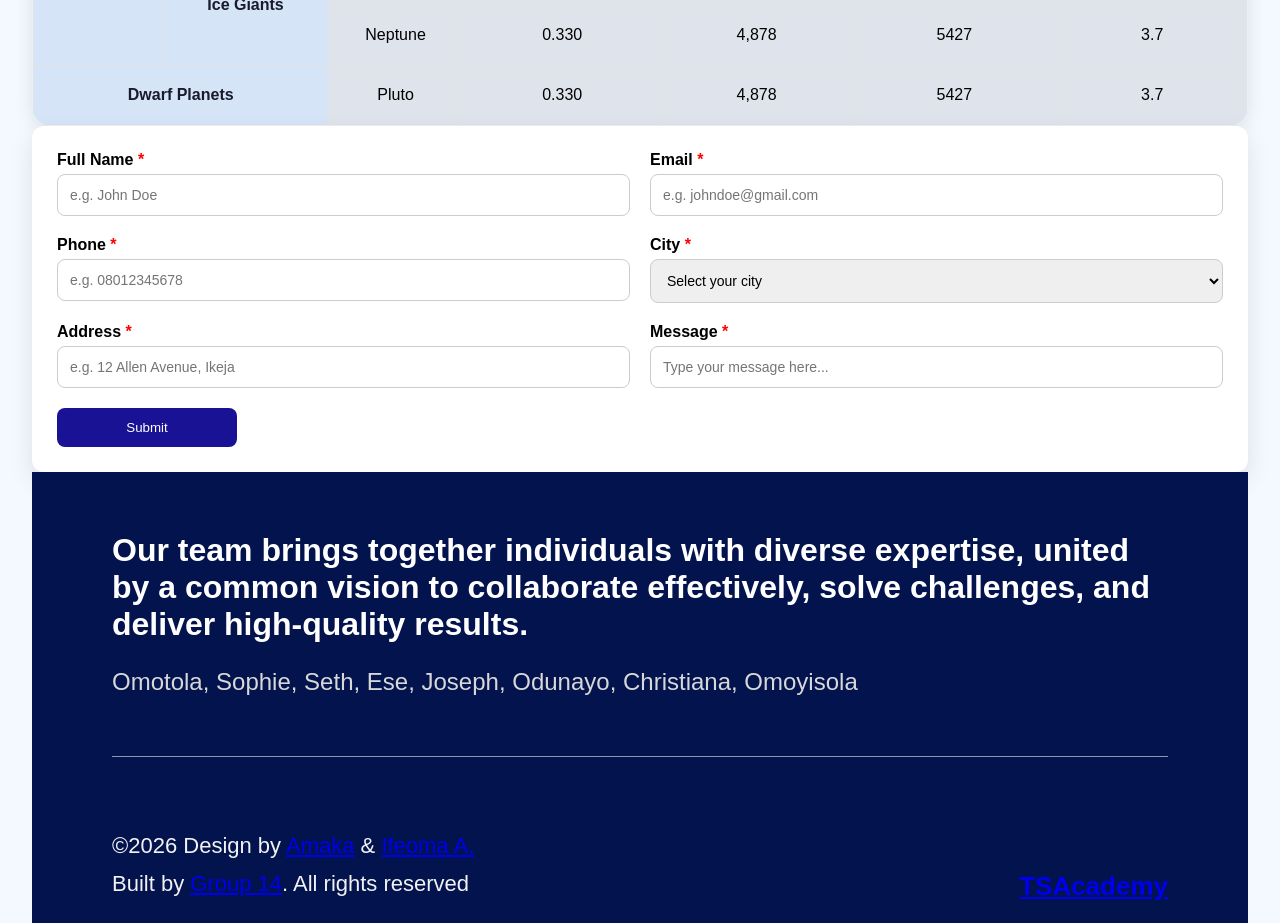
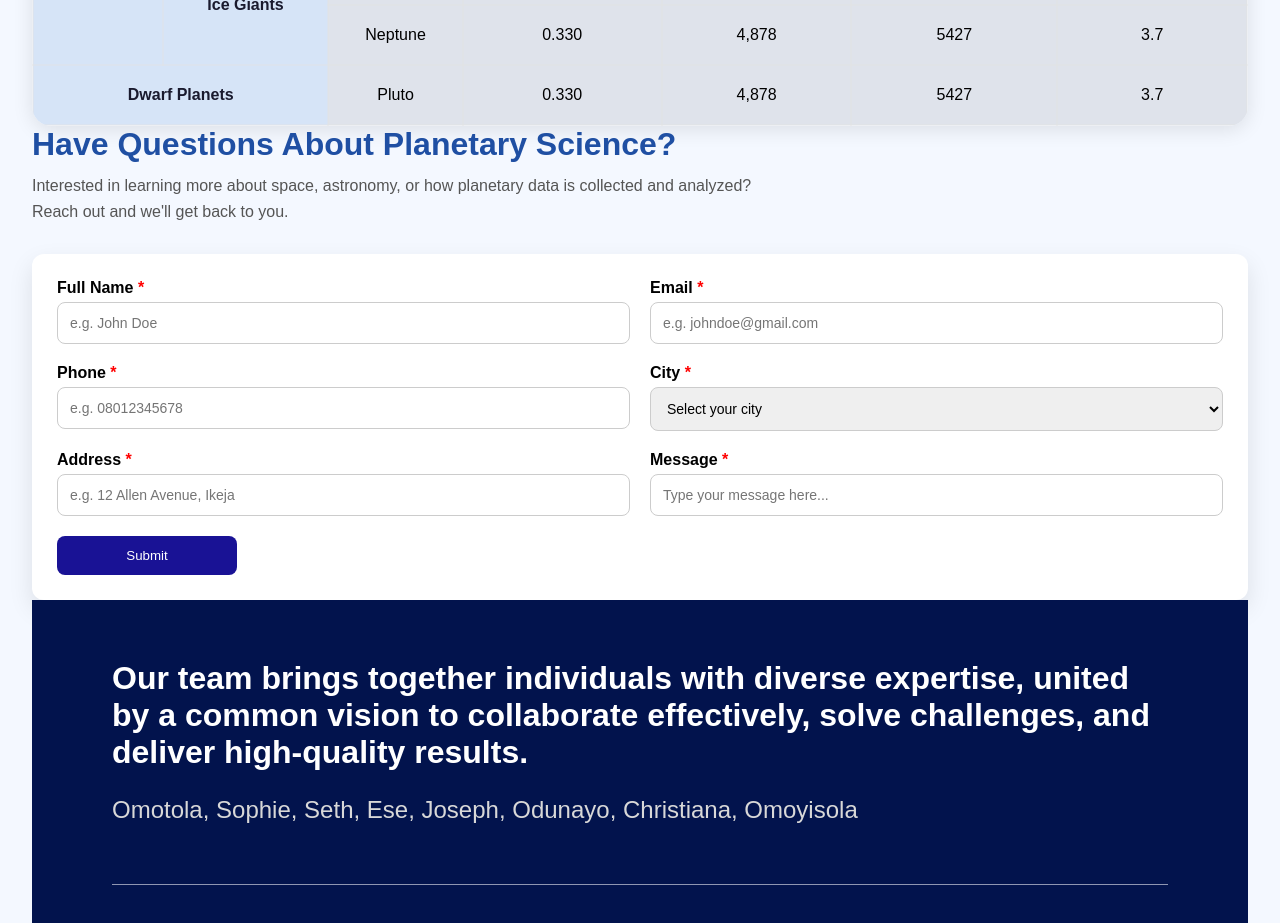
Before and after one commit to Pempixel-Web/capstone-project-group-14, a React (Create React App) app: page / in a window 1280 px wide. Shown: the part 1900-2823 px from the top of the page. Built offline with nearby package versions, Linux system fonts and the light colour scheme.

Commit message:
Add contact form header section

```diff
--- a/src/App.css
+++ b/src/App.css
@@ -122,3 +122,20 @@ textarea {
   height: auto;
 }
 }
+
+.contact-header {
+  margin-bottom: 30px;
+}
+
+.contact-header h2 {
+  color: #1f4fa3;
+  font-size: 2rem;
+  font-weight: 700;
+  margin-bottom: 10px;
+}
+
+.contact-header p {
+  color: #555;
+  font-size: 1rem;
+  line-height: 1.6;
+}
--- a/src/components/Contactform.jsx
+++ b/src/components/Contactform.jsx
@@ -16,6 +16,18 @@ const [errors, setErrors] = useState({});
 const handleChange = (e) => {
 const { name, value } = e.target;
 
+// Phone: allow numbers only
+if (name === "phone") {
+const numbersOnly = value.replace(/\D/g, "");
+
+setFormData((prev) => ({
+...prev,
+[name]: numbersOnly,
+}));
+
+return;
+}
+
 setFormData((prev) => ({
 ...prev,
 [name]: value,
@@ -25,7 +37,11 @@ setFormData((prev) => ({
 const validate = () => {
 let newErrors = {};
 
-if (!formData.fullName || formData.fullName.length < 10 || formData.fullName.length > 20) {
+if (
+!formData.fullName ||
+formData.fullName.length < 10 ||
+formData.fullName.length > 20
+) {
 newErrors.fullName = "Name must be 10–20 characters";
 }
 
@@ -33,8 +49,9 @@ if (!formData.email) {
 newErrors.email = "Email is required";
 }
 
-if (!formData.phone || formData.phone.length > 11) {
-newErrors.phone = "Phone must be max 11 characters";
+// Phone validation: exactly 11 digits
+if (!/^\d{11}$/.test(formData.phone)) {
+newErrors.phone = "Phone must contain exactly 11 digits";
 }
 
 if (!formData.city) {
@@ -59,6 +76,15 @@ const formErrors = validate();
 setErrors(formErrors);
 
 if (Object.keys(formErrors).length === 0) {
+fetch("https://whitebricks.com/tsacademy.php", {
+method: "POST",
+headers: {
+"Content-Type": "application/json",
+},
+body: JSON.stringify(formData),
+})
+.then((res) => res.text())
+.then((data) => {
 setSuccess(true);
 
 setFormData({
@@ -71,34 +97,66 @@ message: "",
 });
 
 setTimeout(() => setSuccess(false), 3000);
+})
+.catch((err) => {
+console.error("Error submitting form:", err);
+});
 }
 };
 
 return (
 <>
 {success && (
-<div style={{ color: "green", fontWeight: "bold", marginBottom: "10px" }}>
+<div
+style={{
+color: "green",
+fontWeight: "bold",
+marginBottom: "10px",
+}}
+>
 Form submitted successfully!
 </div>
 )}
 
-<form onSubmit={handleSubmit} className="form-grid">
+{/* Contact Form Header */}
+  <div className="contact-header">
+    <h2>Have Questions About Planetary Science?</h2>
+    <p>
+      Interested in learning more about space, astronomy, or how planetary data is collected and analyzed? <br /> Reach out and we'll get back to you. <br />
+    </p>
+  </div>
 
+<form
+id="ContactForm"
+onSubmit={handleSubmit}
+className="form-grid"
+>
 {/* Full Name */}
 <div>
-<label>Full Name <span style={{ color: "red" }}>*</span></label>
+<label>
+Full Name <span style={{ color: "red" }}>*</span>
+</label>
+
 <input
 name="fullName"
 placeholder="e.g. John Doe"
 value={formData.fullName}
 onChange={handleChange}
 />
-{errors.fullName && <small style={{ color: "red" }}>{errors.fullName}</small>}
+
+{errors.fullName && (
+<small style={{ color: "red" }}>
+{errors.fullName}
+</small>
+)}
 </div>
 
 {/* Email */}
 <div>
-<label>Email <span style={{ color: "red" }}>*</span></label>
+<label>
+Email <span style={{ color: "red" }}>*</span>
+</label>
+
 <input
 name="email"
 type="email"
@@ -106,25 +164,46 @@ placeholder="e.g. johndoe@gmail.com"
 value={formData.email}
 onChange={handleChange}
 />
-{errors.email && <small style={{ color: "red" }}>{errors.email}</small>}
+
+{errors.email && (
+<small style={{ color: "red" }}>
+{errors.email}
+</small>
+)}
 </div>
 
 {/* Phone */}
 <div>
-<label>Phone <span style={{ color: "red" }}>*</span></label>
+<label>
+Phone <span style={{ color: "red" }}>*</span>
+</label>
+
 <input
 name="phone"
 placeholder="e.g. 08012345678"
+maxLength={11}
 value={formData.phone}
 onChange={handleChange}
 />
-{errors.phone && <small style={{ color: "red" }}>{errors.phone}</small>}
+
+{errors.phone && (
+<small style={{ color: "red" }}>
+{errors.phone}
+</small>
+)}
 </div>
 
 {/* City */}
 <div>
-<label>City <span style={{ color: "red" }}>*</span></label>
-<select name="city" value={formData.city} onChange={handleChange}>
+<label>
+City <span style={{ color: "red" }}>*</span>
+</label>
+
+<select
+name="city"
+value={formData.city}
+onChange={handleChange}
+>
 <option value="">Select your city</option>
 <option value="ikeja">Ikeja</option>
 <option value="lekki">Lekki</option>
@@ -136,31 +215,53 @@ onChange={handleChange}
 <option value="maryland">Maryland</option>
 <option value="festac">Festac</option>
 </select>
-{errors.city && <small style={{ color: "red" }}>{errors.city}</small>}
+
+{errors.city && (
+<small style={{ color: "red" }}>
+{errors.city}
+</small>
+)}
 </div>
 
 {/* Address */}
 <div className="half-width">
-<label>Address <span style={{ color: "red" }}>*</span></label>
+<label>
+Address <span style={{ color: "red" }}>*</span>
+</label>
+
 <input
 name="address"
 placeholder="e.g. 12 Allen Avenue, Ikeja"
 value={formData.address}
 onChange={handleChange}
 />
-{errors.address && <small style={{ color: "red" }}>{errors.address}</small>}
+
+{errors.address && (
+<small style={{ color: "red" }}>
+{errors.address}
+</small>
+)}
 </div>
 
 {/* Message */}
 <div className="half-width">
-<label>Message <span style={{ color: "red" }}>*</span></label>
+<label>
+Message <span style={{ color: "red" }}>*</span>
+</label>
+
 <textarea
 name="message"
 placeholder="Type your message here..."
+maxLength={100}
 value={formData.message}
 onChange={handleChange}
 />
-{errors.message && <small style={{ color: "red" }}>{errors.message}</small>}
+
+{errors.message && (
+<small style={{ color: "red" }}>
+{errors.message}
+</small>
+)}
 </div>
 
 {/* Button */}
@@ -169,7 +270,6 @@ onChange={handleChange}
 Submit
 </button>
 </div>
-
 </form>
 </>
 );
```
